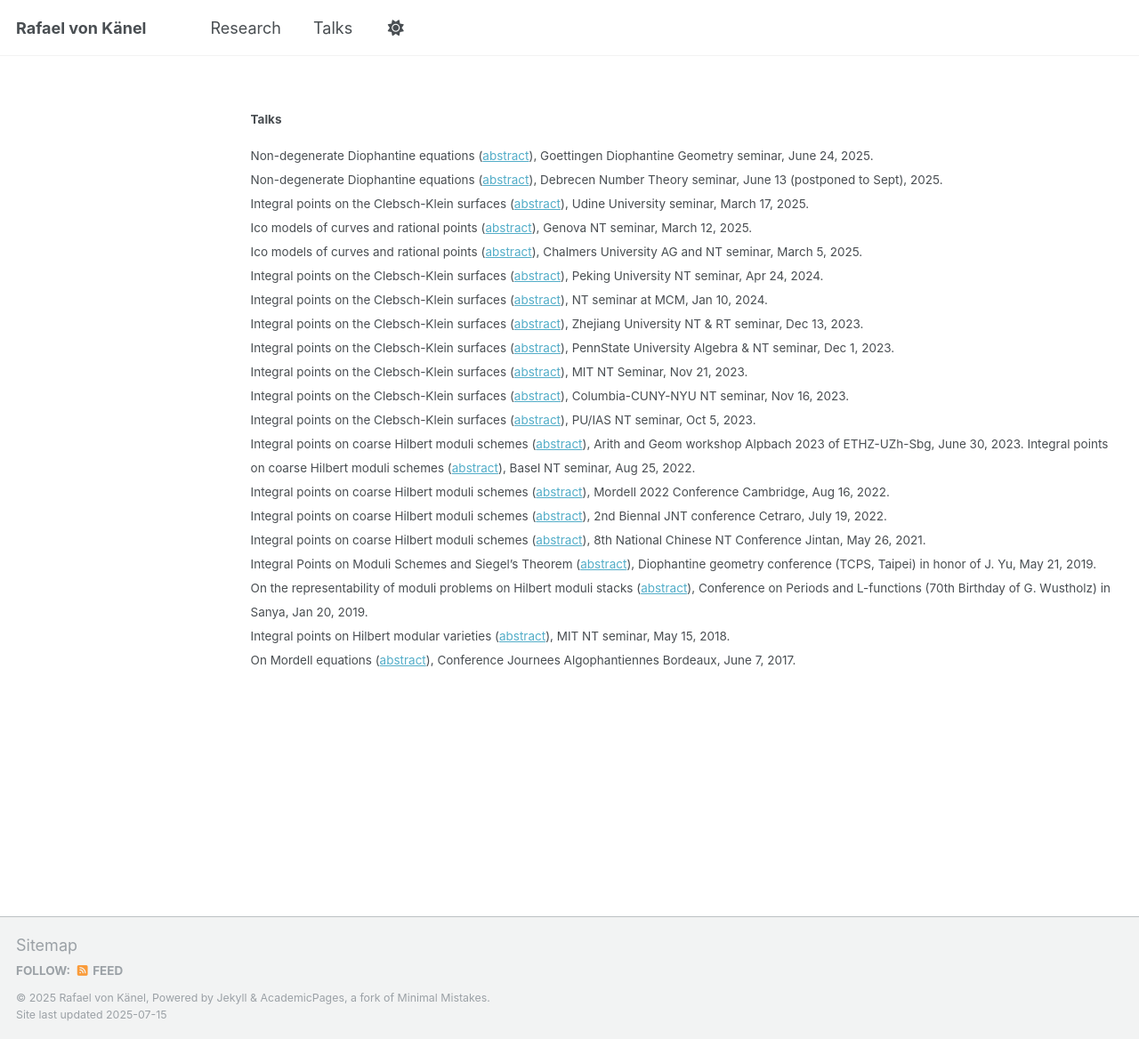
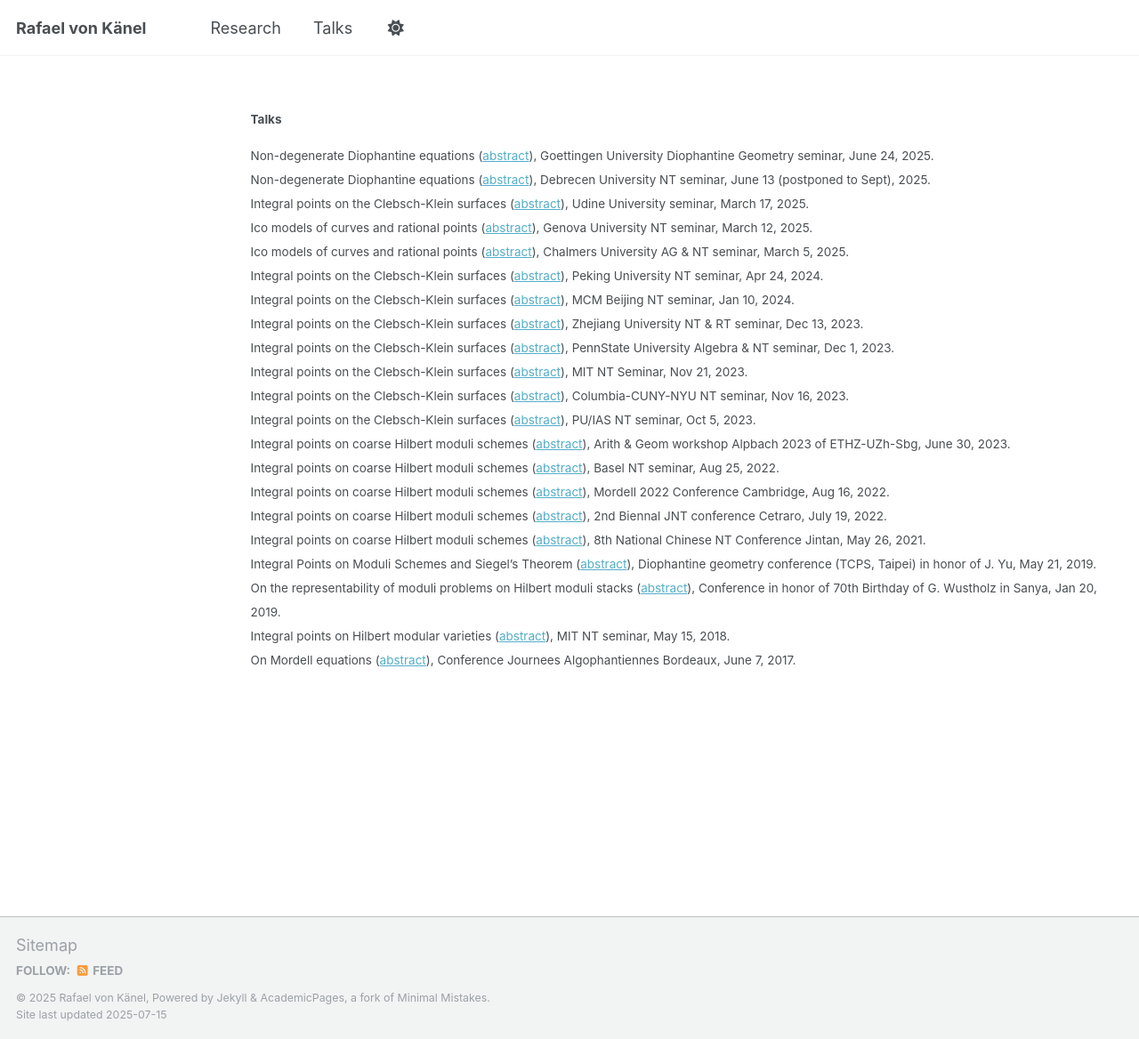
Before and after one commit to rafaelvonkanel/rafaelvonkanel.github.io, a Jekyll site: the page built from _pages/talks.md, in a window 1280 px wide and 1168 px high. Shown: the whole window at 89% size. Built offline with Jekyll 4.4.1, drawn with Linux system fonts in a browser that asks for light colours; a script that is not in the unit is left out.

Commit message:
Update talks.md

```diff
--- a/_pages/talks.md
+++ b/_pages/talks.md
@@ -7,25 +7,25 @@ author_profile: false
 
 #### Talks
 <small>
-Non-degenerate Diophantine equations ([abstract](../_talks/2025-06-24-talk.md)), Goettingen Diophantine Geometry seminar, June 24, 2025.
-Non-degenerate Diophantine equations ([abstract](../_talks/2025-06-13-talk.md)), Debrecen Number Theory seminar, June 13 (postponed to Sept), 2025.
+Non-degenerate Diophantine equations ([abstract](../_talks/2025-06-24-talk.md)), Goettingen University Diophantine Geometry seminar, June 24, 2025.
+Non-degenerate Diophantine equations ([abstract](../_talks/2025-06-13-talk.md)), Debrecen University NT seminar, June 13 (postponed to Sept), 2025.
 Integral points on the Clebsch-Klein surfaces ([abstract](../_talks/2025-03-17-talk.md)), Udine University seminar, March 17, 2025.
-Ico models of curves and rational points ([abstract](../_talks/2025-03-12-talk.md)), Genova NT seminar, March 12, 2025.
-Ico models of curves and rational points ([abstract](../_talks/2025-03-05-talk.md)), Chalmers University AG and NT seminar, March 5, 2025.
+Ico models of curves and rational points ([abstract](../_talks/2025-03-12-talk.md)), Genova University NT seminar, March 12, 2025.
+Ico models of curves and rational points ([abstract](../_talks/2025-03-05-talk.md)), Chalmers University AG & NT seminar, March 5, 2025.
 Integral points on the Clebsch-Klein surfaces ([abstract](../_talks/2024-04-24-talk.md)), Peking University NT seminar, Apr 24, 2024.
-Integral points on the Clebsch-Klein surfaces ([abstract](../_talks/2024-01-10-talk.md)), NT seminar at MCM, Jan 10, 2024.
+Integral points on the Clebsch-Klein surfaces ([abstract](../_talks/2024-01-10-talk.md)), MCM Beijing NT seminar, Jan 10, 2024.
 Integral points on the Clebsch-Klein surfaces ([abstract](../_talks/2023-12-13-talk.md)), Zhejiang University NT & RT seminar, Dec 13, 2023.
 Integral points on the Clebsch-Klein surfaces ([abstract](../_talks/2023-12-01-talk.md)), PennState University Algebra & NT seminar, Dec 1, 2023.
 Integral points on the Clebsch-Klein surfaces ([abstract](../_talks/2023-11-21-talk.md)), MIT NT Seminar, Nov 21, 2023.
 Integral points on the Clebsch-Klein surfaces ([abstract](../_talks/2023-11-16-talk.md)), Columbia-CUNY-NYU NT seminar, Nov 16, 2023.
 Integral points on the Clebsch-Klein surfaces ([abstract](../_talks/2023-10-05-talk.md)), PU/IAS NT seminar, Oct 5, 2023.
-Integral points on coarse Hilbert moduli schemes ([abstract](../_talks/2023-06-30-talk.md)), Arith and Geom workshop  Alpbach 2023 of ETHZ-UZh-Sbg, June 30, 2023.
+Integral points on coarse Hilbert moduli schemes ([abstract](../_talks/2023-06-30-talk.md)), Arith & Geom workshop Alpbach 2023 of ETHZ-UZh-Sbg, June 30, 2023.
 Integral points on coarse Hilbert moduli schemes ([abstract](../_talks/2022-08-25-talk.md)), Basel NT seminar, Aug 25, 2022.
 Integral points on coarse Hilbert moduli schemes ([abstract](../_talks/2022-08-16-talk.md)), Mordell 2022 Conference Cambridge, Aug 16, 2022.
 Integral points on coarse Hilbert moduli schemes ([abstract](../_talks/2022-07-19-talk.md)), 2nd Biennal JNT conference Cetraro, July 19, 2022.
 Integral points on coarse Hilbert moduli schemes ([abstract](../_talks/2021-05-26-talk.md)), 8th National Chinese NT Conference Jintan, May 26, 2021.
 Integral Points on Moduli Schemes and Siegel’s Theorem ([abstract](../_talks/2019-05-21-talk.md)), Diophantine geometry conference (TCPS, Taipei) in honor of J. Yu, May 21, 2019.
-On the representability of moduli problems on Hilbert moduli stacks ([abstract](../_talks/2019-01-20-talk.md)), Conference on Periods and L-functions (70th Birthday of G. Wustholz) in Sanya, Jan 20, 2019.
+On the representability of moduli problems on Hilbert moduli stacks ([abstract](../_talks/2019-01-20-talk.md)), Conference in honor of 70th Birthday of G. Wustholz in Sanya, Jan 20, 2019.
 Integral points on Hilbert modular varieties ([abstract](../_talks/2018-05-15-talk.md)), MIT NT seminar, May 15, 2018.
 On Mordell equations ([abstract](../_talks/2017-06-07-talk.md)), Conference Journees Algophantiennes Bordeaux, June 7, 2017.
 </small>
```
